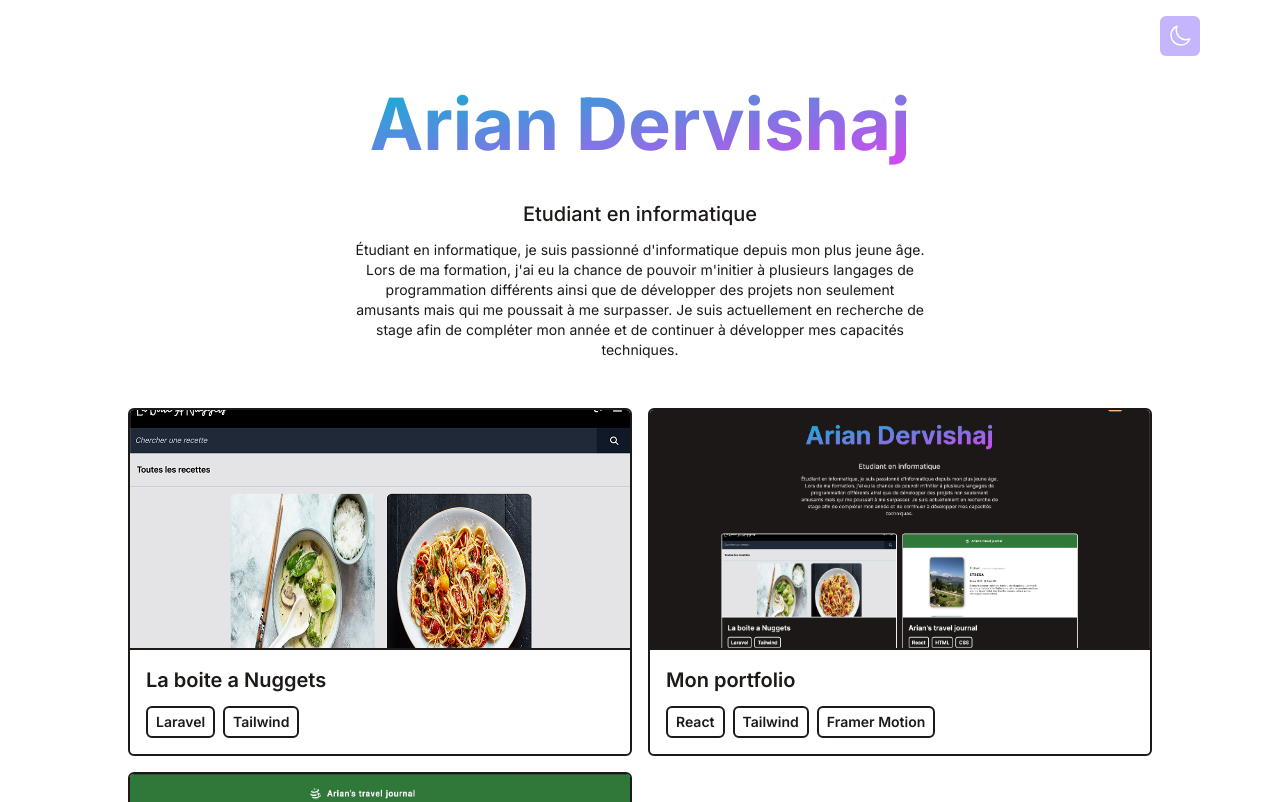
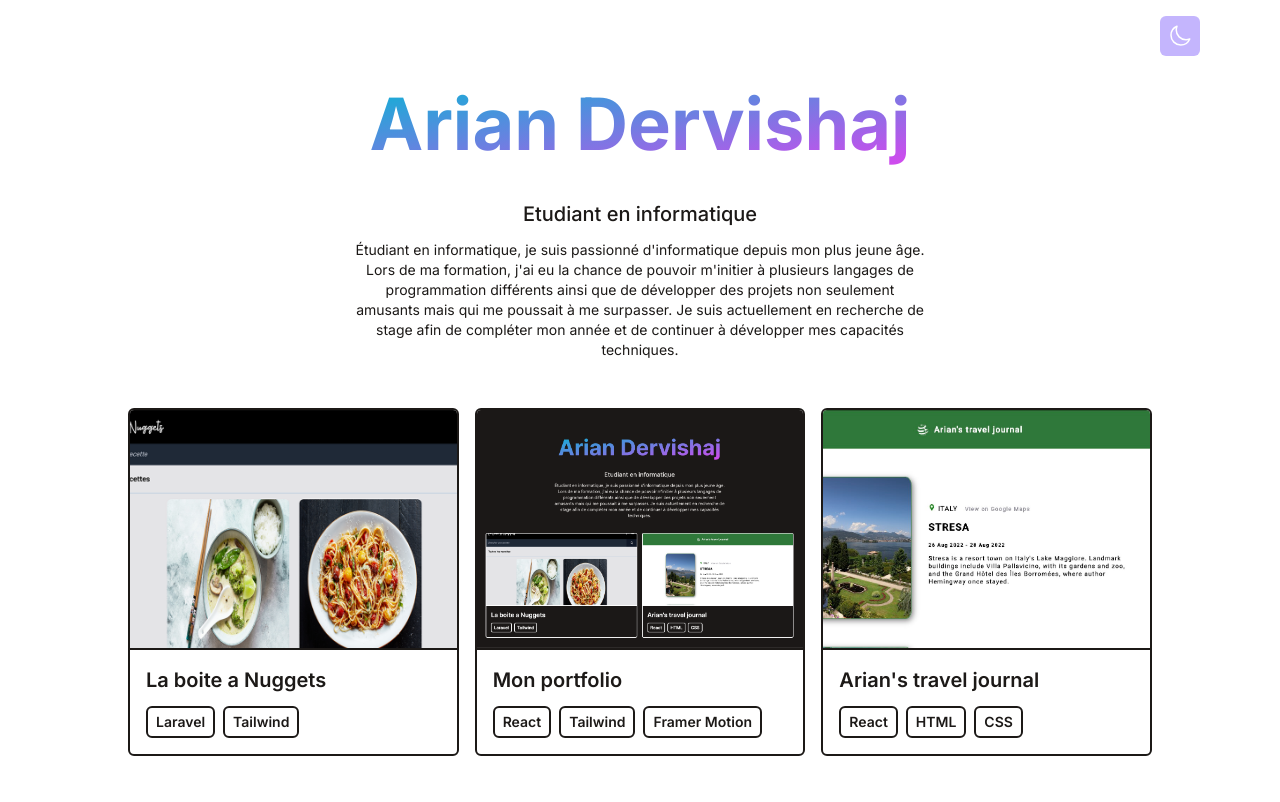
Before and after one commit to ArianDervishaj/ariandervishaj.ch, a React (Vite) app: page / in a window 1280 px wide. Shown: the top 802 px of the page. Built offline with nearby package versions, Linux system fonts and the light colour scheme.

Commit message:
grid 3 portfolio

```diff
--- a/src/components/Portfolio.jsx
+++ b/src/components/Portfolio.jsx
@@ -7,7 +7,7 @@ function Portfolio(){
 
             <div className="flex flex-col md:flex-row items-center justify-center">
 
-                <div className="grid grid-cols-1 md:grid-cols-2 lg:grid-cols-2 gap-4 ">
+                <div className="grid grid-cols-1 md:grid-cols-2 lg:grid-cols-3 gap-4 ">
 
                     {portfolio.map(project => (
                         <PortfolioItem
```
